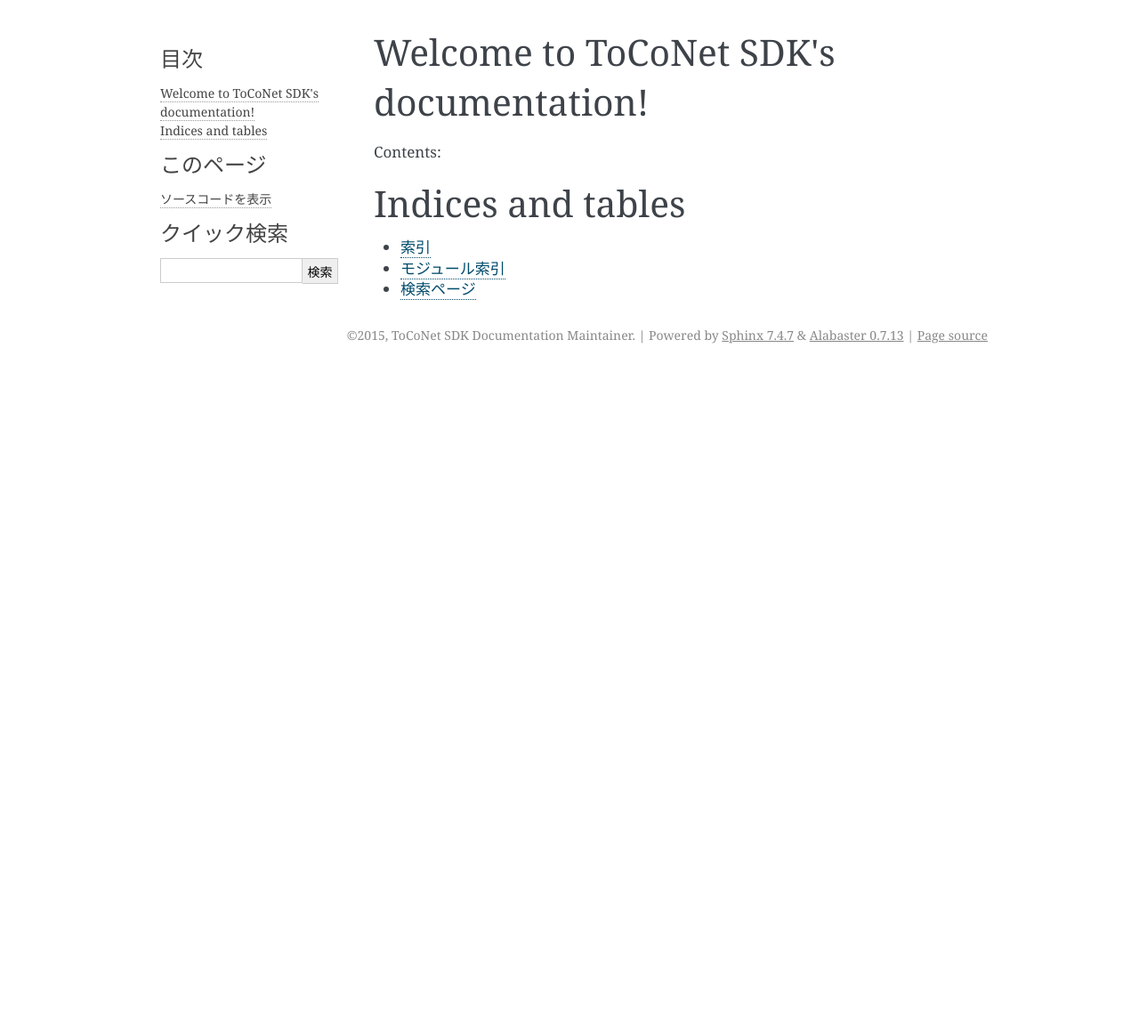
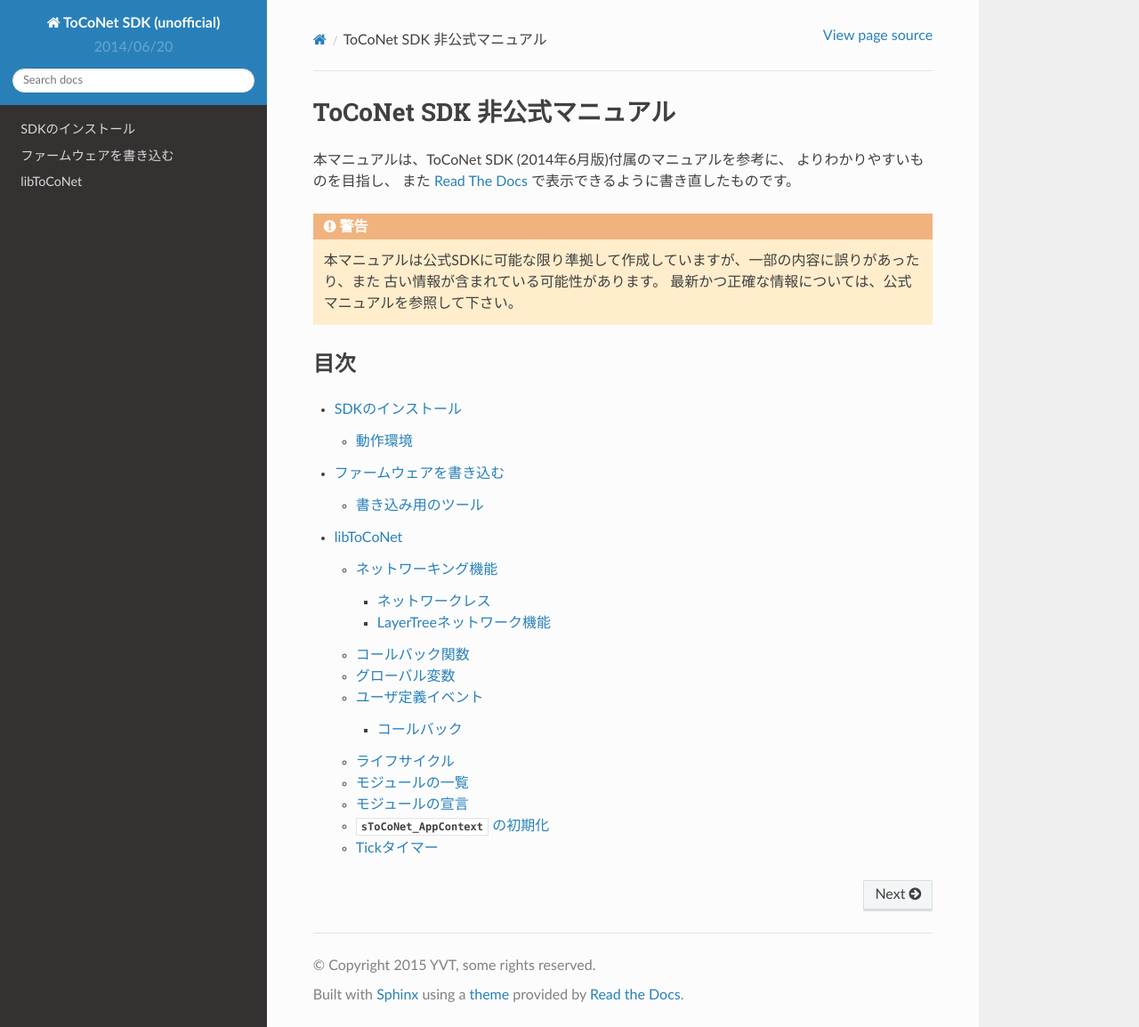
Before and after one commit to yvt/ToCoNetSDK-Unofficial-Documentation, a Sphinx documentation site: the page built from docs/index.rst, in a window 1280 px wide and 1154 px high. Shown: the whole window at 89% size. Built offline with Sphinx 7.4.7 and the Read the Docs theme 2.0.0, drawn with Linux system fonts in a browser that asks for light colours.

Commit message:
いろいろ追加

```diff
--- a/docs/conf.py
+++ b/docs/conf.py
@@ -47,9 +47,9 @@
 master_doc = 'index'
 
 # General information about the project.
-project = 'ToCoNet SDK'
-copyright = '2015, ToCoNet SDK Documentation Maintainer'
-author = 'ToCoNet SDK Documentation Maintainer'
+project = 'ToCoNet SDK (unofficial)'
+copyright = '2015 YVT, some rights reserved'
+author = 'YVT'
 
 # The version info for the project you're documenting, acts as replacement for
 # |version| and |release|, also used in various other places throughout the
@@ -72,6 +72,8 @@
 #today = ''
 # Else, today_fmt is used as the format for a strftime call.
 #today_fmt = '%B %d, %Y'
+
+highlight_language = 'c++'
 
 # List of patterns, relative to source directory, that match files and
 # directories to ignore when looking for source files.
@@ -109,7 +111,7 @@
 
 # The theme to use for HTML and HTML Help pages.  See the documentation for
 # a list of builtin themes.
-html_theme = 'alabaster'
+html_theme = 'sphinx_rtd_theme'
 
 # Theme options are theme-specific and customize the look and feel of a theme
 # further.  For a list of options available for each theme, see the
--- a/docs/index.rst
+++ b/docs/index.rst
@@ -3,19 +3,39 @@
    You can adapt this file completely to your liking, but it should at least
    contain the root `toctree` directive.
 
-Welcome to ToCoNet SDK's documentation!
-=======================================
+ToCoNet SDK 非公式マニュアル
+============================
 
-Contents:
+
+本マニュアルは、ToCoNet SDK (2014年6月版)付属のマニュアルを参考に、
+よりわかりやすいものを目指し、
+また `Read The Docs`_ で表示できるように書き直したものです。
+
+.. _Read The Docs: https://readthedocs.org/
+
+.. warning::
+  本マニュアルは公式SDKに可能な限り準拠して作成していますが、一部の内容に誤りがあったり、また
+  古い情報が含まれている可能性があります。
+  最新かつ正確な情報については、公式マニュアルを参照して下さい。
+
+.. TODO: サポートについて
+
+
+目次
+----
 
 .. toctree::
-   :maxdepth: 2
+   :includehidden:
+
+   setup
+   program
+   libtoconet/index
 
 
 
-Indices and tables
-==================
+.. Indices and tables
+   ==================
 
-* :ref:`genindex`
-* :ref:`modindex`
-* :ref:`search`
+.. * :ref:`genindex`
+.. * :ref:`modindex`
+.. * :ref:`search`
--- /dev/null
+++ b/docs/libtoconet/cb.rst
@@ -0,0 +1,42 @@
+
+.. _libtoconet-callbacks:
+
+コールバック関数
+================
+
+アプリケーションは、以下に挙げるコールバック関数を定義する必要があります。
+
+libToCoNetは、イベント発生時に以下のコールバック関数を呼び出します。
+
+.. c:function:: void cbAppColdStart(bool_t bStart)
+
+   電源投入・リセット後に最初にアプリケーションで呼ばれる関数です。
+
+   本関数は2回呼び出されます。
+
+   *  1回目は引数 ``bStart`` に ``FALSE`` が渡されます。
+
+      このとき、アプリケーションが行える処理はモジュールの登録処理のみです(:ref:`libtoconet-declare-module` を参照)。
+
+   *  2回目は引数 ``bStart`` に ``TRUE`` が渡されます。
+
+      ここでは、アプリケーションで使用する大域変数やペリフェラルの初期化などが行えますが、
+      次の処理を行う必要があります。
+
+      * :c:data:`sToCoNet_AppContext` の初期化を行う必要があります。
+        少なくともフィールド ``u32AppId`` の設定が必要ですが、それ以外のフィールドに関しては
+        設定は必須ではありません。
+
+.. c:function:: void cbToCoNet_vMain()
+
+   ToCoNetのメインループで毎回呼び出される、すなわち割り込みが発生するなどして
+   CPUがウェイクアップしたときに呼び出される関数です。
+
+   割り込みの契機の一つとして :ref:`libtoconet-tick-timer` がありますので、
+   本関数は少なくともTickタイマー以上の頻度で呼び出されます。
+
+.. c:function:: void cbToCoNet_vRxEvent(tsRxDataApp *psRx)
+
+   パケットを受信した際に呼び出されます。
+
+.. c:function:: void cbToCoNet_vTxEvent(uint8 u8CbId, uint8 bStatus)
--- /dev/null
+++ b/docs/libtoconet/evt.rst
@@ -0,0 +1,23 @@
+
+.. _libtoconet-user-event:
+
+ユーザ定義イベント
+==================
+
+TODO
+
+.. TODO: ユーザ定義イベント処理関数
+
+.. TODO: ユーザ定義イベントは割り込み禁止されたりするの？？
+
+コールバック
+------------
+
+ユーザ定義イベント処理関数で使用するコールバックは以下の形式である必要があります。
+名前やスコープに制約はありませんが、引数と返り値の型が一致している必要があります。
+
+.. c:function:: void UserEventHandler(tsEvent *pEv, teEvent eEvent, uint32 u32evarg)
+
+   ユーザ定義イベントが発生した際に呼び出されます。
+
+   .. TODO: TODO
--- /dev/null
+++ b/docs/libtoconet/index.rst
@@ -0,0 +1,126 @@
+libToCoNet
+==========
+
+libToCoNetは、アプリケーションのイベント処理、基本的な無線通信システムの管理を行うライブラリです。
+
+
+.. toctree::
+   :maxdepth: 3
+   :hidden:
+
+   network
+   cb
+   var
+   evt
+
+
+ライフサイクル
+--------------
+
+1. 電源が投入、あるいはリセットされると、最初にアプリケーションの :c:func:`cbAppColdStart()` が
+   ``cbAppColdStart(FALSE)`` のようにして呼び出されます。
+   アプリケーションはここではモジュールの宣言のみを行う必要があります
+   (:ref:`libtoconet-declare-module` を参照)。
+2. 続いて、 ``cbAppColdStart(TRUE)`` が呼び出されるので、アプリケーションは必要に応じて初期化処理を行います。
+3. :ref:`ユーザ定義イベント処理関数 <libtoconet-user-event>` が登録されている場合、:c:macro::`E_EVENT_START_UP` イベントが発生し、
+   ユーザ定義イベント処理関数が呼び出されます。
+4. スリープ・電源断まで継続的にイベント処理が行われます。イベントが発生した場合、アプリケーションで
+   定義された以下の関数のうちいずれかを呼び出します(リファレンスマニュアルの :ref:`libtoconet-callbacks` を参照)。
+
+   * :c:func:`cbToCoNet_vMain()` --- 割り込みに起因するイベントの後 (前? 最中?) に呼び出されます。
+   * :c:func:`cbToCoNet_vRxEvent()` --- 無線通信によりパケットを受信した時に呼び出されます。
+   * :c:func:`cbToCoNet_vTxEvent()` --- 無線通信によりパケットを送信した後、送信が完了した時に呼び出されます。
+   * :c:func:`cbToCoNet_vNwkEvent()` --- MAC層やネットワーク層でイベントが発生した際に呼び出されます。
+   * :c:func:`cbToCoNet_vHwEvent()` --- ペリフェラルの割り込みが発生した **後に** 呼び出されます。
+   * :c:func:`cbToCoNet_u8HwInt()` --- ペリフェラルの割り込みが発生した時に呼び出されます。
+   * この他にも、:ref:`ユーザ定義イベント処理関数 <libtoconet-user-event>`
+     が登録されている場合は呼び出されることがあります。
+
+4. :c:func:`ToCoNet_vSleep()` が呼び出されると、TWEモジュールはスリープ状態に入ります。
+
+スリープ状態から復帰した場合、以下のようにして通常処理に復帰します。
+
+1. アプリケーションの :c:func:`cbAppWarmStart()` が ``cbAppWarmStart(FALSE)`` のように呼び出されます。
+   ここでは、スリープ復帰要因を取得することができますが、ペリフェラル等の使用はできません。(?)
+2. アプリケーションの ``cbAppWarmStart(TRUE)`` が呼び出されます。
+   ここで必要に応じて初期化処理を行います。
+3. :ref:`ユーザ定義イベント処理関数 <libtoconet-user-event>` が登録されている場合、:c:macro:`E_EVENT_START_UP` イベントが発生し、
+   ユーザ定義イベント処理関数が呼び出されます。
+4. この後、通常のイベント処理に復帰します。
+
+.. warning::
+  イベント処理が滞ってしまうため、コールバック関数で時間の掛かる処理をしてはいけません。
+
+.. _libtoconet-modules:
+
+モジュールの一覧
+----------------
+
+.. warning::
+  ここで使用する「モジュール」はToCoNetライブラリを機能別に分割したものを指すもので、
+  TWEのハードウェアを指すものではありません。
+
+* ``MOD_ENERGYSCAN`` --- チャネルの入力レベルを測定するのに使用するモジュールです。
+* ``MOD_NBSCAN`` --- 電波到達範囲内に存在するTWEを検索するのに使用します。
+* ``MOD_RAND_MT`` --- MT法を使用した高品位な疑似乱数生成を行うモジュールです。 ( **注意** このモジュールを使用する場合、ライセンス表記が必要です。 )
+* ``MOD_RAND_XOR_SHIFT`` --- Xorshiftによる高速な疑似乱数生成を行うモジュールです。
+* ``MOD_NWK_LAYERTREE`` --- LayerTreeネットワークを実現するモジュールです。( **注意** ``MOD_DUPCHK`` が必要です。 )
+* ``MOD_NWK_LAYERTREE_MININODES`` --- ?
+* ``MOD_DUPCHK`` --- パケットの重複チェックを行うモジュールです。
+* ``MOD_NWK_MESSAGE_POOL`` --- メッセージプール機能を実装するモジュールです。
+* ``MOD_CHANNEL_MGR`` --- チャネルアジリティを実装するモジュールです。
+* 以下のモジュールはメッセージの送信キューを実装するモジュールですが、送信キューのサイズ
+  によって別のモジュールに分かれていますので、一度に送信できるメッセージの個数とメモリ消費量を
+  考慮して、いずれか1つを選択して下さい。
+  (いずれも選択しない場合は、``MOD_TXRXQUEUE_MID`` が使用されます。)
+
+  * ``MOD_TXRXQUEUE_SMALL`` --- 最大3個のメッセージを送信キューに含むことができます。
+    384バイトのRAMを占領します。
+  * ``MOD_TXRXQUEUE_MID`` --- 最大6個のメッセージを送信キューに含むことができます。
+    768バイトのRAMを占領します。
+  * ``MOD_TXRXQUEUE_BIG`` --- 最大20個のメッセージを送信キューに含むことができます。
+    2560バイトのRAMを占領します。
+
+.. _libtoconet-declare-module:
+
+モジュールの宣言
+----------------
+
+ToCoNetのモジュールを使用する際は、ソースコードに以下の修正を行い、使用するモジュールを宣言する必要があります。
+
+1. ``#include "ToCoNet.h"`` の前で、適切なプリプロセッサ定義を行う。::
+
+    // MOD_RXQUEUE_BIG を使用する場合、以下のような定義を行います。
+    #define ToCoNet_USE_MOD_RXQUEUE_BIG
+
+    // MOD_CHANNEL_MGR を使用する場合、以下のような定義を行います。
+    #define ToCoNet_USE_MOD_CHANNEL_MGR
+
+    #include "ToCoNet.h"
+    #include "ToCoNet_mod_prototype.h"
+
+2. ``cbAppColdStart(FALSE)`` が呼び出された際に、``ToCoNet_REG_MOD_ALL()`` を呼び出すようにする。::
+
+    void cbAppColdStart(bool_t bStart) {
+      if (!bStart) {
+        ToCoNet_REG_MOD_ALL();
+      } else {
+        /* (以下略) */
+      }
+    }
+
+:c:data:`sToCoNet_AppContext` の初期化
+--------------------------------------
+
+``cbAppColdStart(TRUE)`` が呼び出された際、アプリケーションはグローバル変数 :c:data:`sToCoNet_AppContext`
+のフィールドの値を適切な値に初期化する必要があります。
+
+.. _libtoconet-tick-timer:
+
+Tickタイマー
+------------
+
+ToCoNetの初期化が完了した後、 *Tickタイマー*
+と呼ばれるタイマーがスリープ時を除いて常に作動し、周期的に割り込みが発生します。
+
+Tickタイマーの周期は :c:data:`sToCoNet_AppContext`. ``u16TickHz`` で指定することができます。
--- /dev/null
+++ b/docs/libtoconet/network.rst
@@ -0,0 +1,33 @@
+ネットワーキング機能
+====================
+
+ToCoNetでは、以下に挙げる2種類の方法で通信を行うことができます。
+
+* *ネットワークレス*
+
+  * ToCoNetの中継機能を利用せず、電波の到達可能な範囲内の端末と直接パケット交換を行います。
+  * 事前設定が不要です。
+  * この通信方式の場合、ToCoNetでは中継機能は提供しませんが、アプリケーション側で自力で実装
+    することも可能です。
+
+* *LayerTree ネットワーク*
+
+  * LayerTreeは、自身の中継深さ(親機からのホップ数)を指定する事で、木構造のネットワークを構成し、
+    中継処理を行います。
+
+
+ネットワークレス
+----------------
+
+ネットワーク機能を使用せずに通信を行う場合、以下のようなToCoNetの機能を利用することができます。
+
+* 近隣探索 --- 電波範囲内に存在するノードのアドレスや通信電波強度を列挙する
+* エナジースキャン --- 指定したチャネルのノイズレベルを返す
+* 同報通信
+* アドレスを指定したACK確認付きの通信
+* MAC層の再送に加えアプリケーションによる再送(回数・ランダム設定可能な遅延時間・再送間隔の指定可能)
+
+LayerTreeネットワーク機能
+-------------------------
+
+.. TODO: LayerTreeネットワーク機能
--- /dev/null
+++ b/docs/libtoconet/var.rst
@@ -0,0 +1,164 @@
+
+グローバル変数
+==============
+
+libToCoNetでは、以下のグローバル変数が定義されています。
+
+.. c:var:: tsToCoNet_AppContext sToCoNet_AppContext
+
+   ToCoNetのパラメータを設定するのに使用するグローバル変数です。
+   :c:func:`cbAppColdStart()` が引数 ``TRUE`` を指定して呼び出されている間のみ設定できるフィールドが
+   あります。
+
+   .. c:member:: uint32 u32AppId
+
+      アプリケーションの識別子を32ビットで指定します。次の値は指定できません。
+
+      * ``0x????0000``, ``0x????ffff``
+      * ``0x0000ffff``, ``0xffff????``
+
+      :c:func:`cbAppColdStart()` でのみ指定できます。
+
+      既定値は ``0xffffffff`` です。
+
+   .. c:member:: uint32 u32ChMask
+
+      利用する無線チャネルの一覧をビットマスクで指定します。例えば、チャンネル12, 14のみを使用する場合、
+      ``1UL<<12 | 1UL<<14`` を指定します。TWE-Strongではチャンネル26は使用できません。
+
+      .. FIXME: これで合ってますか?
+
+      既定値は ``0x07fff800`` (チャンネル11〜26) です。
+
+      チャンネルの指定には、モジュール ``MOD_CHANNEL_MGR``, ``MOD_NBSCAN``,
+      ``MOD_NBSCAN_SLAVE``, ``MOD_LAYERTREE`` が必要となります(:ref:`libtoconet-modules` を参照)。
+
+      .. TODO: MOD_NBSCAN_SLAVEってなに
+
+   .. c:member:: uint16 u16ShortAddress
+
+      無線モジュールの16ビットのショートアドレスを設定します。 ``0xffff`` を指定することはできません。
+
+      既定値は無線モジュールのシリアル番号から自動生成されます。
+
+   .. c:member:: uint8 u8Channel
+
+      利用する **単一の** 無線チャネルを指定します。 ``u32ChMask`` で指定したチャネルの中から指定してください。
+
+      モジュール ``MOD_CHANNEL_MGR`` を使用している場合、``u8Channel`` の設定は無視されます。
+
+      既定値は ``18`` です。
+
+   .. c:member:: uint8 u8CPUClk
+
+      通常稼働時のCPUクロックを次の中から一つ選択します。
+
+      ====== ===============
+       値     CPUクロック
+      ====== ===============
+       0      4MHz
+       1      8MHz
+       2      16MHz
+       3      32MHz
+      ====== ===============
+
+      :c:func:`cbAppColdStart()` 以外での変更は推奨されません。
+
+      既定値は ``2`` (16MHz) です。
+
+   .. c:member:: uint8 u8TxPower
+
+      モジュールの無線出力を次の中から一つ選択します。
+
+      ====== ===============
+       値     出力
+      ====== ===============
+       0      -34.5db
+       1      -23db
+       2      -11.5db
+       3      最大
+      ====== ===============
+
+      既定値は ``3`` (最大) です。
+
+   .. c:member:: uint8 u8TxMacRetry
+
+      MAC層でのパケットの最大再送回数を0以上8未満で指定します。
+
+      既定値は ``3`` です。
+
+   .. c:member:: bool_t bRxOnIdle
+
+      ``TRUE`` を指定すると、アイドル時にも受信回路を動作させます。
+      これにより、受信が可能な状態となりますが、常に電力を消費するようになります。
+
+      ネットワーキング機能を利用する場合は、必ず ``TRUE`` を指定してください。
+
+      既定値は ``FALSE`` (受信回路を動作させない) です。
+
+   .. c:member:: uint8 u8HigherDataRate
+
+      高速モードの設定を次の中から一つ選択します。
+
+      ====== ===============
+       値     速度
+      ====== ===============
+       0      250kbps
+       1      500kbps
+       2      667kbps
+      ====== ===============
+
+      TWE-Lite では高速モードに対応していないため、無視されます。
+
+      :c:func:`cbAppColdStart()` でのみ指定できます。
+
+      既定値は ``0`` (250kbps) です。
+
+   .. c:member:: uint8 u8CCA_Retry
+
+      CCAのリトライ回数を指定します。通常は変更する必要はありません。
+
+      TWE-Lite では無視されます。
+
+   .. c:member:: uint8 u8CCA_Level
+
+      CCAアルゴリズムの開始レベルを指定します。通常は変更する必要はありません。
+
+      TWE-Lite では無視されます。
+
+   .. c:member:: uint8 u8RandMode
+
+      ToCoNet内部で使用する乱数源を次の中から一つ選択します。
+
+      ====== =========================================
+       値     乱数源
+      ====== =========================================
+       0      ハードウェア乱数生成器
+       1      システム経過時間
+       2      モジュール ``MOD_RAND_MT``
+       3      モジュール ``MOD_RAND_XOR_SHIFT``
+      ====== =========================================
+
+      ``2`` または ``3`` を使用する場合、
+      モジュールを使用できるようにする宣言が必要です(:ref:`libtoconet-declare-module` を参照)。
+
+   .. c:member:: uint16 u16TickHz
+
+      :ref:`libtoconet-tick-timer` の周期を次の中から一つ選択します。
+
+      ====== ===============
+       値     周期
+      ====== ===============
+       1000   1ms
+       500    2ms
+       250    4ms
+       200    5ms
+       100    10ms
+      ====== ===============
+
+      :c:func:`cbAppColdStart()` 以外での変更は推奨されません。
+
+   .. c:member:: bool_t bSkipBootCalib
+
+      ``TRUE`` を指定すると、スリープからの復帰時に行われるRC 32kHzクロック (Wake Timerに使用されます)
+      のキャリブレーション処理が省略されます。
--- /dev/null
+++ b/docs/program.rst
@@ -0,0 +1,11 @@
+ファームウェアを書き込む
+========================
+
+書き込み用のツール
+------------------
+
+* TWE-Progurammer (GUIプログラマ) --- ``C:\TWESDK\Tools\TWE-Programmer``
+* jenprog (CUIプログラマ) --- ``C:\TWESDK\Tools\jenprog``
+* TWE\_PGM\_MODE (CUI ToCoStick, TWE-Lite-R用リセットツール) --- ``C:\TWESDK\Tools\TWE-RstPrg``
+
+.. TODO: 書き込み
--- /dev/null
+++ b/docs/setup.rst
@@ -0,0 +1,11 @@
+SDKのインストール
+=================
+
+TODO
+
+動作環境
+--------
+
+TODO
+
+.. TODO: SDKのインストール
```
Also changed, not shown: README.md (+2 -0 lines), 1 other file.
